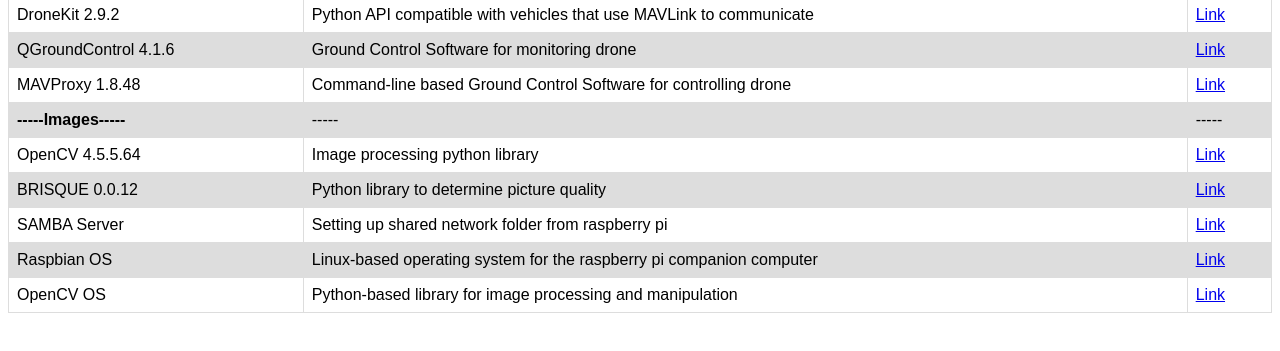
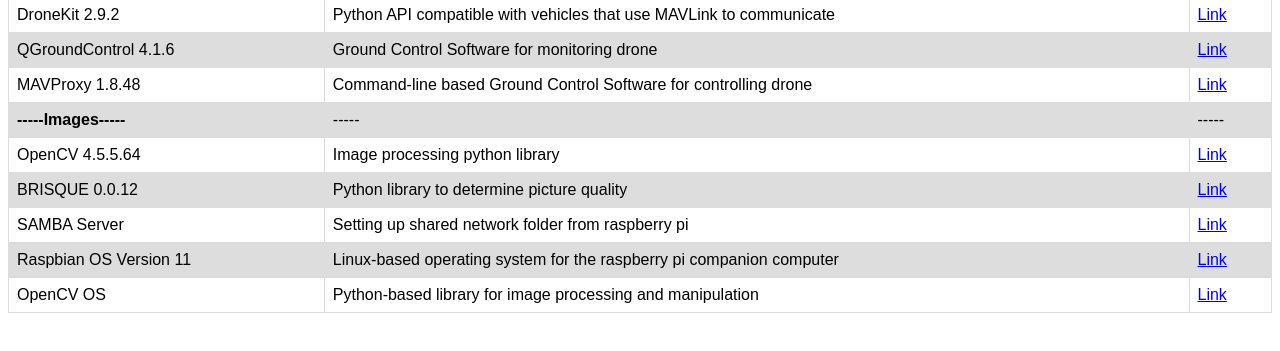
Before and after one commit to grsmith7/ECE592, a plain HTML site: page software.html in a window 1280 px wide. Shown: the part 153-504 px from the top of the page. Drawn offline with Linux system fonts and the light colour scheme.

Commit message:
Added Raspibian version

```diff
--- a/software.html
+++ b/software.html
@@ -90,7 +90,7 @@ tr:nth-child(even) {
 		</tr>
 
 		<tr>
-			<td>Raspbian OS</td>
+			<td>Raspbian OS Version 11</td>
 			<td>Linux-based operating system for the raspberry pi companion computer</td>
 			<td><a target="_blank" href="https://www.raspberrypi.com/software/">Link</a></td>
 		</tr>
```
